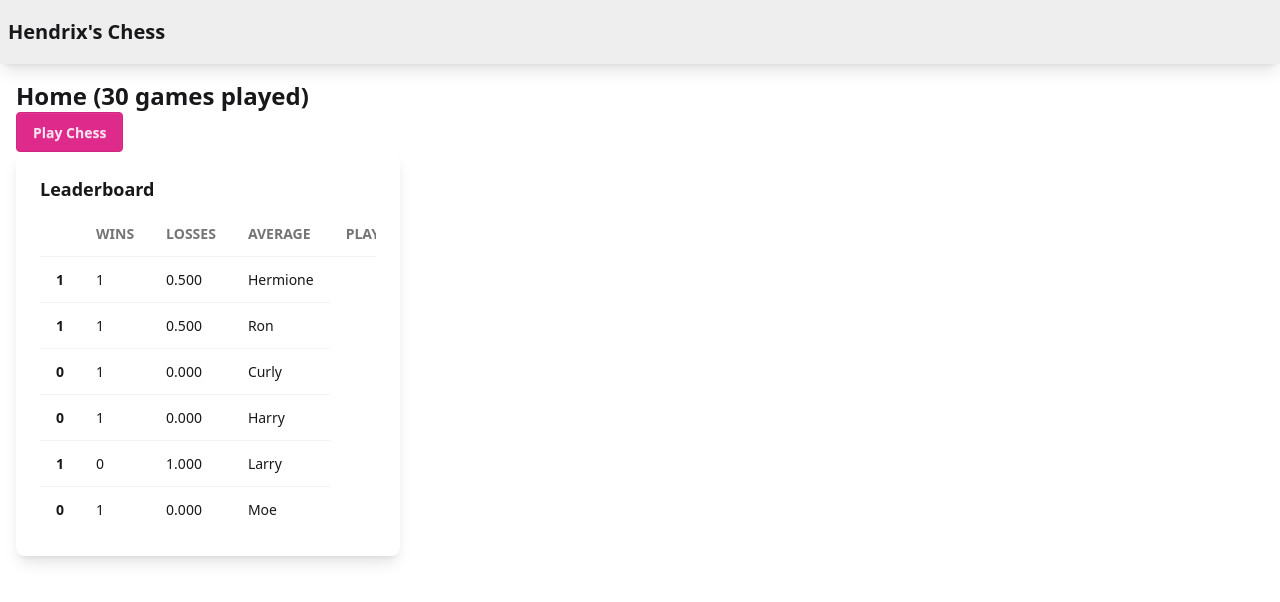
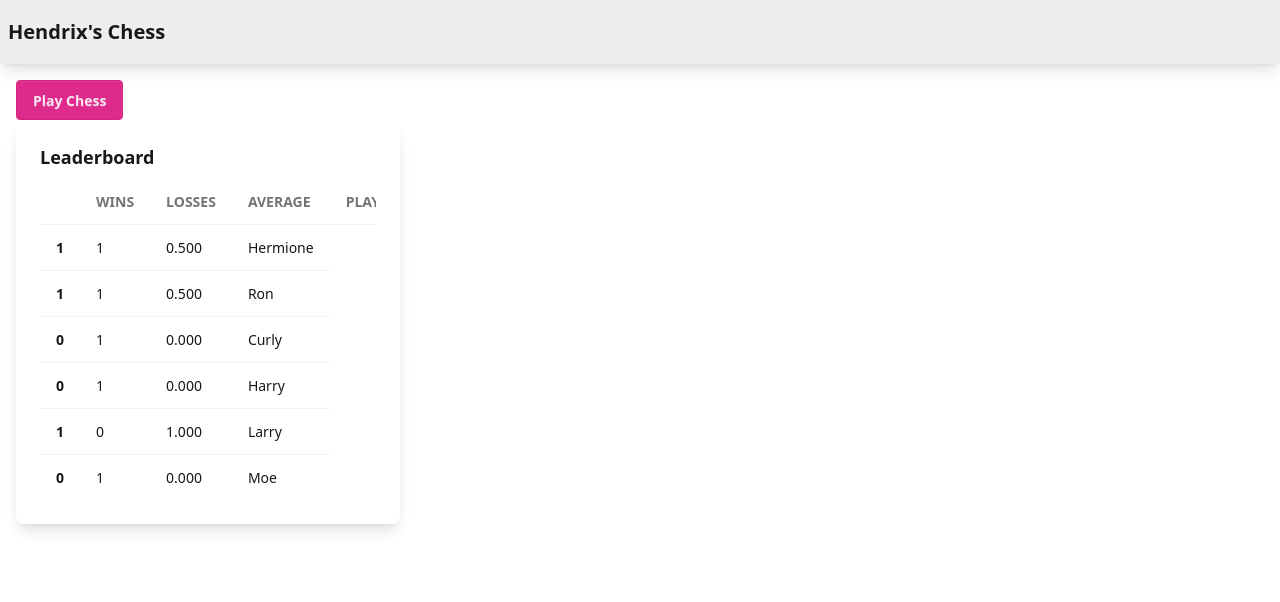
Before and after one commit to 2025-spring-adv-fe/tca-hendrix-chess, a React (Vite) app: page /#/ in a window 1280 px wide. Shown: the top 602 px of the page. Built offline with nearby package versions, Linux system fonts and the light colour scheme; the HTML template or start-up script is replaced by a standard one.

Commit message:
Removed old H3's

```diff
--- a/src/App.tsx
+++ b/src/App.tsx
@@ -79,7 +79,6 @@ const App = () => {
               path='/'
               element={
                 <Home
-                totalGameCount={gameResults.length}
                 leaderboardData={
                   getLeaderboard(gameResults)
                 }
@@ -90,8 +89,7 @@ const App = () => {
             <Route
               path='/setup'
               element={
-                <Setup
-                totalGameCount={gameResults.length}/>
+                <Setup/>
                 }
             />
 
@@ -99,7 +97,6 @@ const App = () => {
               path='/Play'
               element={
                 <Play
-                totalGameCount={gameResults.length}
                 addNewGameResult={addNewGameResult}
 
                 />
--- a/src/Home.tsx
+++ b/src/Home.tsx
@@ -2,14 +2,12 @@ import { useNavigate } from "react-router"
 import { LeaderboardEntry } from "./GameResults";
 
 interface HomeProps {
-  totalGameCount: number;
   leaderboardData: LeaderboardEntry[];
 };
 
 
 export const Home: React.FC<HomeProps> = ({
-  totalGameCount
-  , leaderboardData
+leaderboardData
 }) => {
 
 
@@ -17,11 +15,6 @@ export const Home: React.FC<HomeProps> = ({
   const nav = useNavigate();
   return (
     <>
-      <h3
-        className='text-2xl font-bold'
-      >
-        Home ({totalGameCount}0 games played)
-      </h3>
       <button
         className='btn btn-active btn-secondary btn-large'
         onClick={
--- a/src/Play.tsx
+++ b/src/Play.tsx
@@ -3,13 +3,11 @@ import { useNavigate } from "react-router"
 import { GameResult } from "./GameResults";
 
 interface PlayProps {
-  totalGameCount: number;
   addNewGameResult: (r: GameResult) => void;
 
 };
 
 export const Play: React.FC<PlayProps> = ({
-  totalGameCount,
   addNewGameResult
 
 }) => {
@@ -19,12 +17,6 @@ export const Play: React.FC<PlayProps> = ({
 
     return (
       <>
-      <h3
-          className='text-2xl font-bold'
-          >
-            Play ({totalGameCount} games played)
-
-      </h3>
             <h4>
             Turn #{turnNumber}
             <button
--- a/src/Setup.tsx
+++ b/src/Setup.tsx
@@ -1,22 +1,14 @@
 import { useNavigate } from "react-router"
 
 interface SetupProps {
-  totalGameCount: number;
 };
 
-export const Setup: React.FC<SetupProps> = ({
-  totalGameCount
-}) => {
+export const Setup: React.FC<SetupProps> = () => {
 
 
   const navTwo = useNavigate();
     return (
       <>
-      <h3
-          className='text-2xl font-bold'
-          >
-          Setup ({totalGameCount} games played)
-          </h3>
           <button
           className='btn btn-active btn-secondary btn-large'
           onClick={
```
